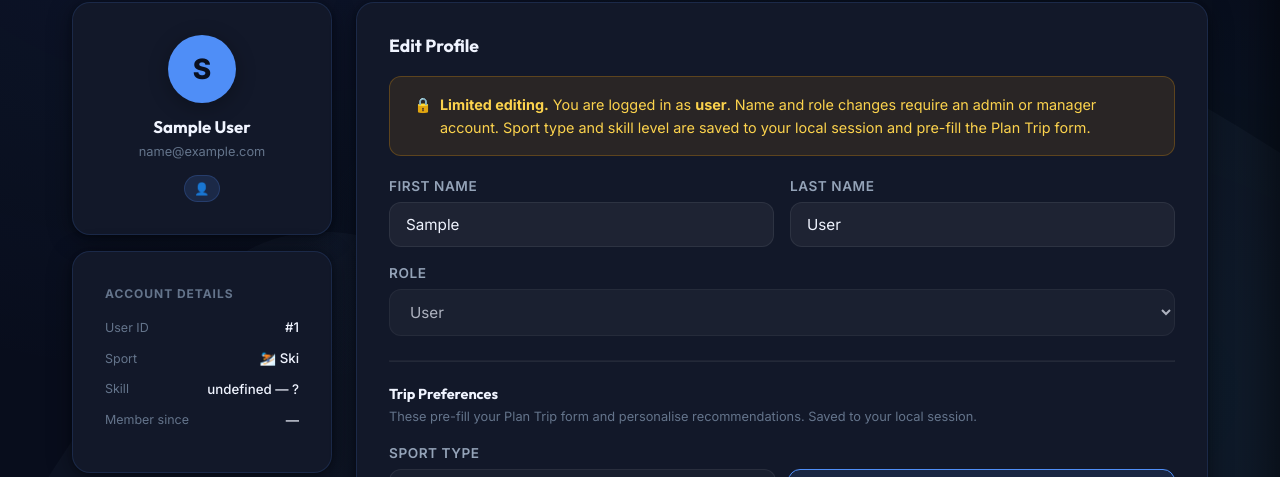
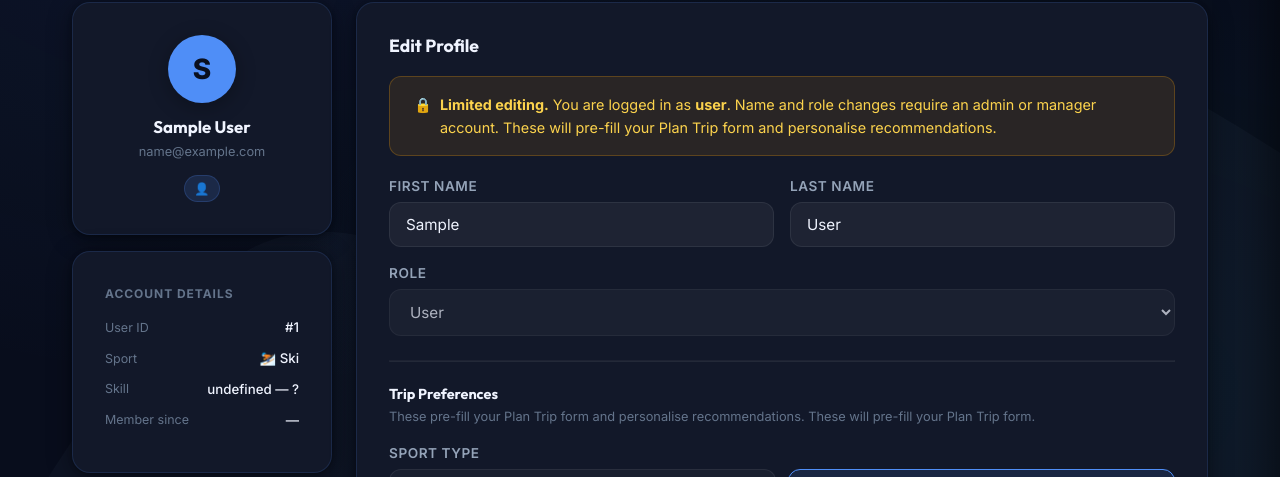
Before and after one commit to RAgassi5/SnowboardProject, a React (Create React App) app in the folder snowboard_project/client/: page /settings in a window 1280 px wide. Shown: the part 247-724 px from the top of the page. Built offline with nearby package versions, Linux system fonts and the light colour scheme; no server answers; sample sign-in values are in the browser's storage; the HTML template or start-up script is replaced by a standard one.

Commit message:
fix dropdown + settings message

```diff
--- a/snowboard_project/client/src/index.css
+++ b/snowboard_project/client/src/index.css
@@ -298,6 +298,12 @@ p {
 .form-input.error {
   border-color: var(--accent-danger);
   box-shadow: 0 0 0 3px rgba(239, 68, 68, 0.12);
+}
+
+/* Force readable colors on native <option> popups (fixes Windows Chrome/Edge) */
+select option {
+  background-color: var(--bg-card);
+  color: var(--text-primary);
 }
 
 .form-error {
--- a/snowboard_project/client/src/pages/ResortsPage.jsx
+++ b/snowboard_project/client/src/pages/ResortsPage.jsx
@@ -218,7 +218,7 @@ function ResortsPage() {
           emptyMessage={
             search
               ? `No resorts match "${search}".`
-              : 'No resorts found. Make sure the backend is running.'
+              : 'No resorts found. Try refreshing the page.'
           }
         />
       )}
--- a/snowboard_project/client/src/pages/SettingsPage.jsx
+++ b/snowboard_project/client/src/pages/SettingsPage.jsx
@@ -91,8 +91,8 @@ function SettingsPage() {
 
       setSuccessMsg(
         canEdit
-          ? '✅ Profile updated in both the backend and your local session.'
-          : '✅ Sport type and skill level saved locally. Name changes require admin/manager role.'
+          ? '✅ Your profile has been updated successfully.'
+          : '✅ Your preferences have been saved.'
       );
     } catch (err) {
       setServerError(err.message);
@@ -160,7 +160,7 @@ function SettingsPage() {
                 <div>
                   <strong>Limited editing.</strong> You are logged in as{' '}
                   <strong>{role}</strong>. Name and role changes require an admin or manager account.
-                  Sport type and skill level are saved to your local session and pre-fill the Plan Trip form.
+                  These will pre-fill your Plan Trip form and personalise recommendations.
                 </div>
               </div>
             )}
@@ -216,7 +216,7 @@ function SettingsPage() {
               <h3 style={styles.prefTitle}>Trip Preferences</h3>
               <p style={styles.prefSub}>
                 These pre-fill your Plan Trip form and personalise recommendations.
-                Saved to your local session.
+                These will pre-fill your Plan Trip form.
               </p>
 
               {/* Sport type */}
--- a/snowboard_project/client/src/services/api.js
+++ b/snowboard_project/client/src/services/api.js
@@ -91,7 +91,7 @@ const request = async (path, options = {}) => {
   } catch (networkErr) {
     // Network failure (e.g. backend not running)
     throw new Error(
-      'Cannot connect to the server. Please make sure the backend is running on http://localhost:3000'
+      'Cannot connect to the server. Please check your connection and try again.'
     );
   }
 
```
